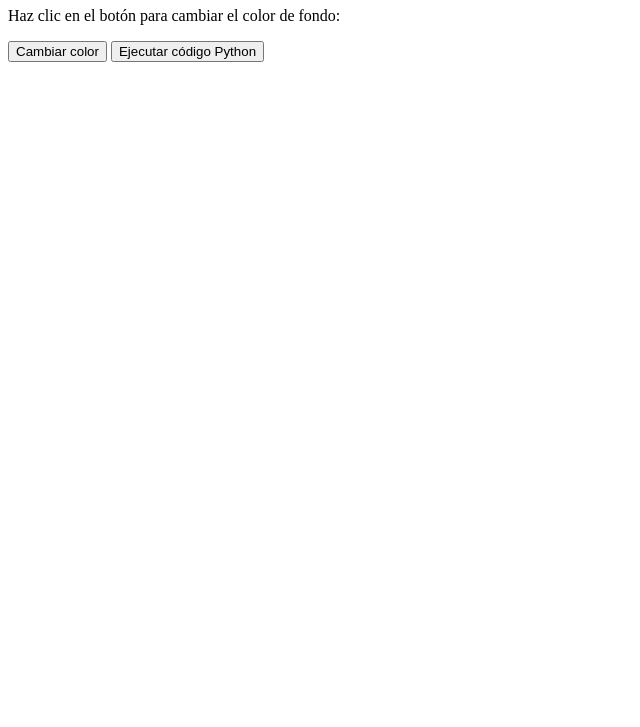
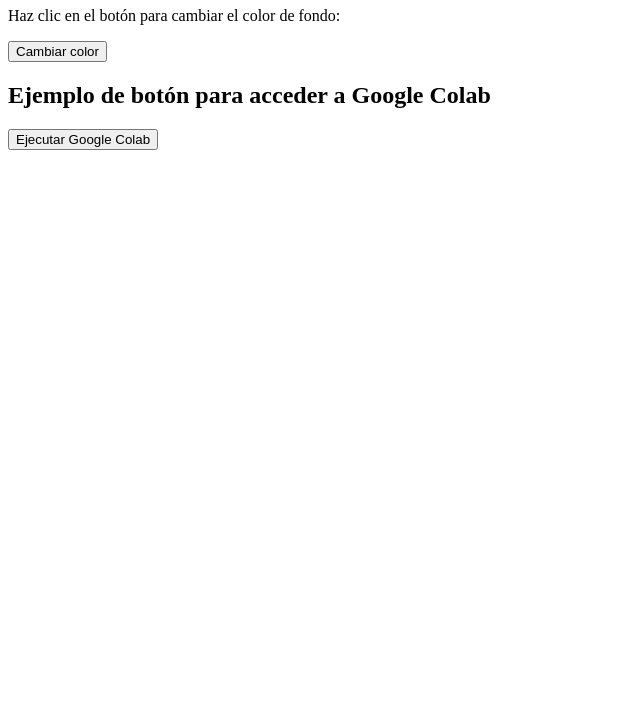
Before and after one commit to adrianfm1400/Accountability, a plain HTML site: page index.html in a window 1280 px wide. Shown: the part 73-800 px from the top of the page, without its empty margins (0-640 px from the left). Drawn offline with Linux system fonts and the light colour scheme.

Commit message:
Update index.html

```diff
--- a/index.html
+++ b/index.html
@@ -12,6 +12,7 @@
 				document.body.style.backgroundColor = "yellow";
 			}
 		</script>
-		<button onclick="ejecutarPython()">Ejecutar código Python</button>
+		<h2>Ejemplo de botón para acceder a Google Colab</h2>
+		<a href="https://colab.research.google.com/github/USERNAME/REPO/blob/main/PATH/TO/NOTEBOOK.ipynb"><button>Ejecutar Google Colab</button></a>
 	</body>
 </html>
```
